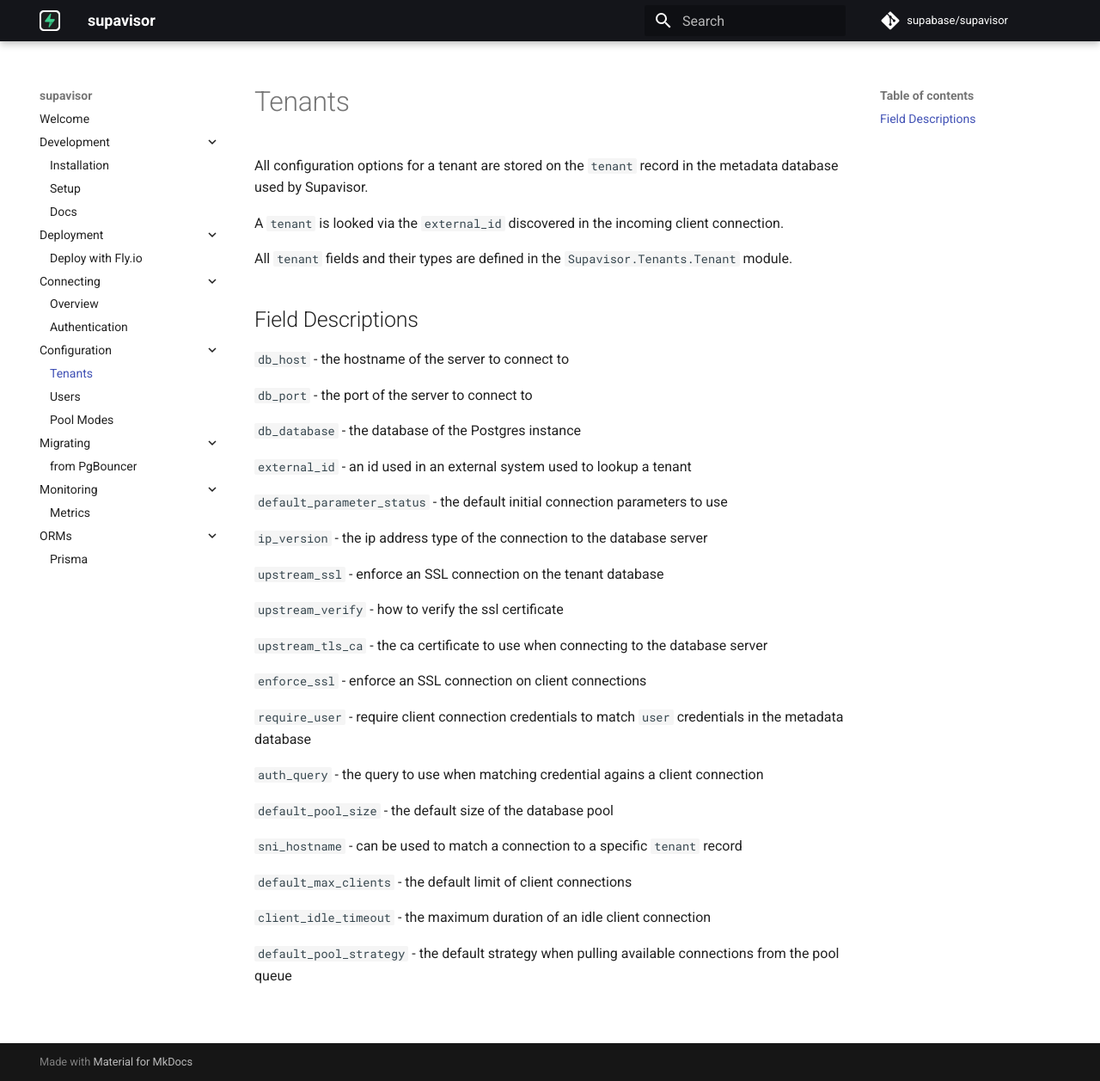
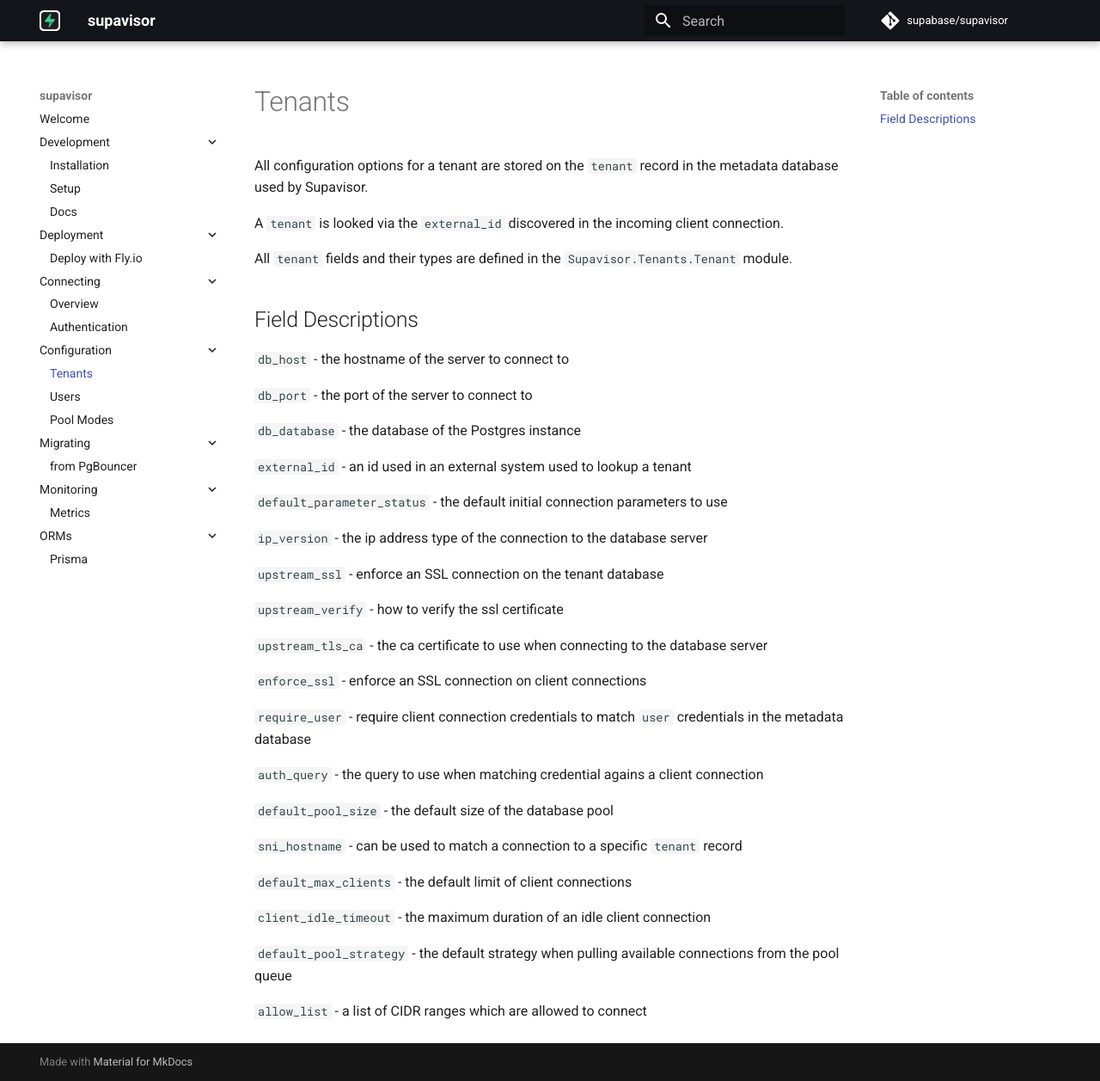
Before and after one commit to supabase/supavisor, an MkDocs documentation site: the page built from docs/configuration/tenants.md, in a window 1280 px wide and 1257 px high. Shown: the whole window at 86% size. Built offline with MkDocs 1.6.1 and Material for MkDocs 9.7.7, drawn with Linux system fonts in a browser that asks for light colours; comment, search, counter and statistics services are not loaded.

Commit message:
fix: add allow_list field to docs

```diff
--- a/docs/configuration/tenants.md
+++ b/docs/configuration/tenants.md
@@ -39,3 +39,5 @@
 `client_idle_timeout` - the maximum duration of an idle client connection
 
 `default_pool_strategy` - the default strategy when pulling available connections from the pool queue
+
+`allow_list` - a list of CIDR ranges which are allowed to connect
```
